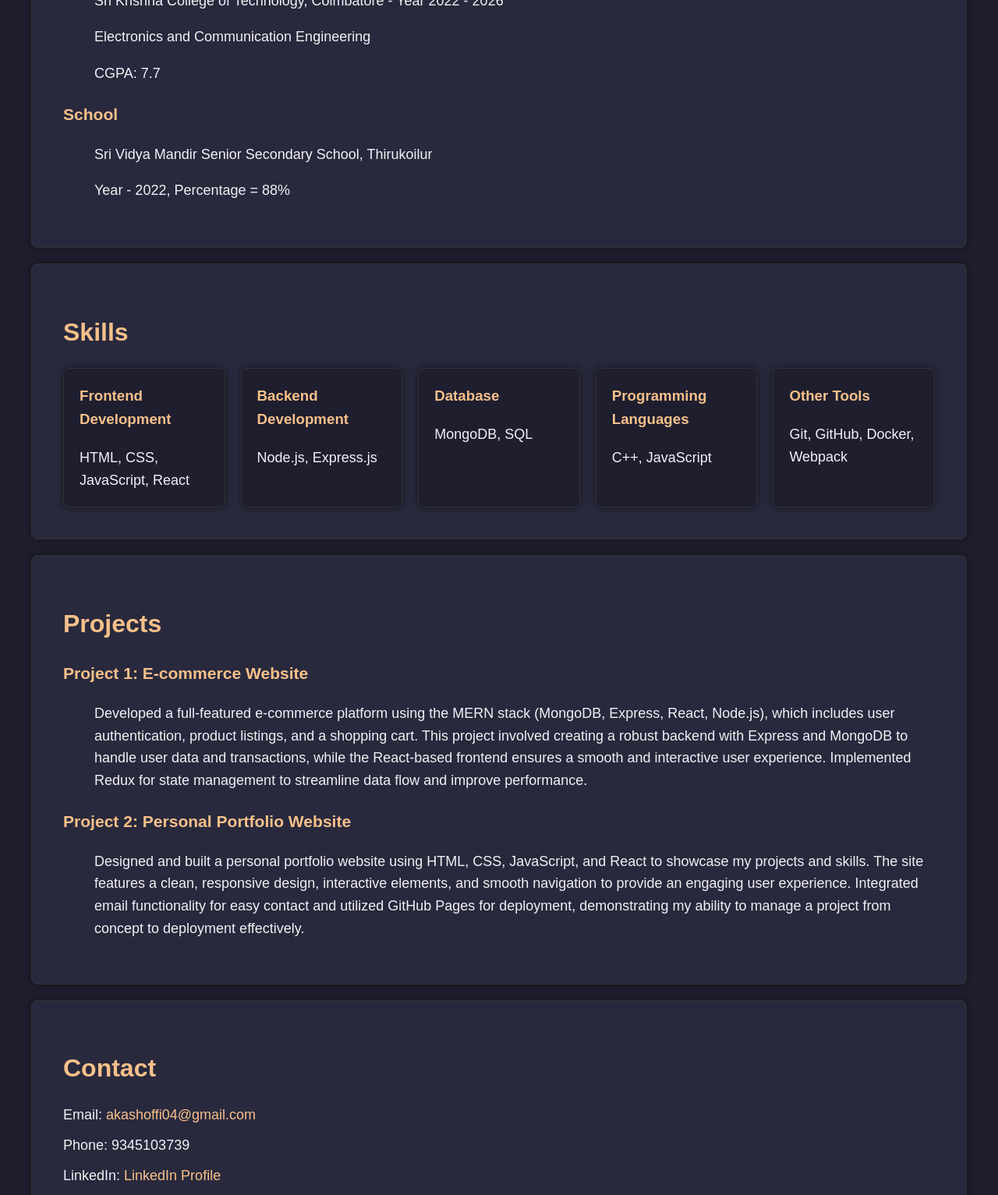
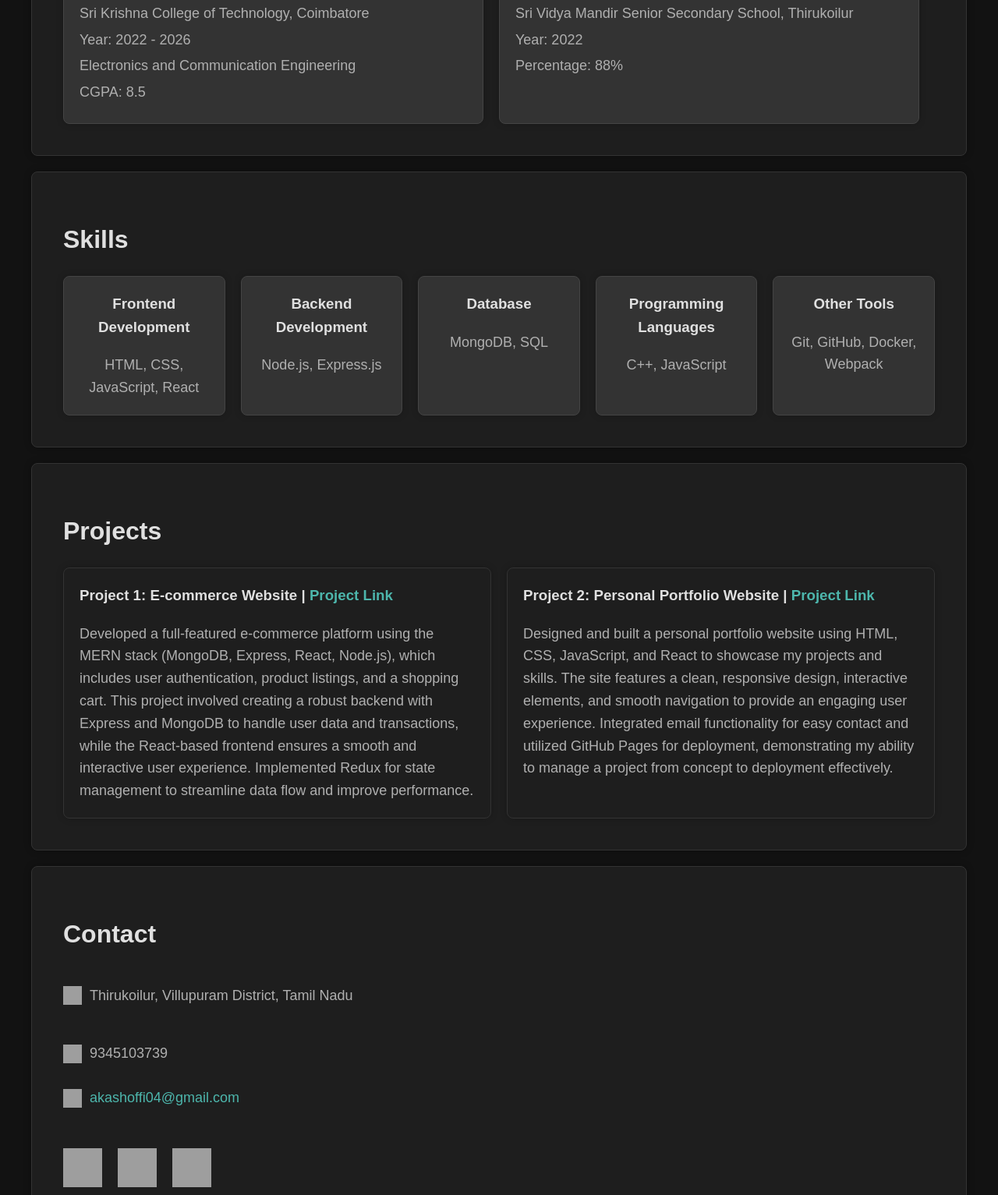
Before and after one commit to AKASH04G/Portfolio, a plain HTML site: page index.html in a window 1280 px wide. Shown: the part 1267-2800 px from the top of the page at 78% size. Drawn offline with Linux system fonts and the light colour scheme; grey boxes are pictures that could not be loaded.

Commit message:
Upadate2

```diff
--- a/index.html
+++ b/index.html
@@ -7,8 +7,8 @@
     <title>Personal Portfolio</title>
     <style>
         body {
-            background-color: #1e1e2f;
-            color: #f0f0f5;
+            background-color: #121212;
+            color: #e0e0e0;
             font-family: Arial, sans-serif;
             margin: 0;
             padding: 0;
@@ -22,7 +22,7 @@
         }
 
         .navbar {
-            background-color: #2c3e50;
+            background-color: #1f1f1f;
             padding: 15px;
             position: sticky;
             top: 0;
@@ -31,17 +31,17 @@
             display: flex;
             justify-content: space-between;
             align-items: center;
-            box-shadow: 0 4px 8px rgba(0, 0, 0, 0.1);
+            box-shadow: 0 4px 8px rgba(0, 0, 0, 0.2);
         }
 
         .navbar-logo {
             font-size: 24px;
             font-weight: bold;
-            color: #f7c08a;
+            color: #e0e0e0;
         }
 
         .navbar a {
-            color: #f0f0f5;
+            color: #e0e0e0;
             text-decoration: none;
             padding: 10px 15px;
             margin: 0 10px;
@@ -50,8 +50,8 @@
         }
 
         .navbar a:hover {
-            background-color: #575757;
-            color: #f7c08a;
+            background-color: #333;
+            color: #ffffff;
             border-radius: 5px;
         }
 
@@ -59,32 +59,28 @@
             border: 1px solid #333;
             padding: 40px;
             margin-bottom: 20px;
-            background-color: #29293d;
+            background-color: #1e1e1e;
             border-radius: 8px;
-            box-shadow: 0 0 10px rgba(0, 0, 0, 0.5);
+            box-shadow: 0 0 10px rgba(0, 0, 0, 0.3);
         }
 
-        h1,
-        h2,
-        h3 {
+        h1, h2, h3 {
             margin-bottom: 20px;
-            color: #f7c08a;
+            color: #e0e0e0;
         }
 
-        p,
-        li,
-        dd,
-        dt {
+        p, li, dd, dt {
             font-size: 18px;
+            color: #b0b0b0;
         }
 
         a {
             text-decoration: none;
-            color: #f7c08a;
+            color: #4db6ac;
         }
 
         a:hover {
-            text-decoration: underline;
+            text-decoration: none;
         }
 
         ul {
@@ -96,8 +92,7 @@
             margin-bottom: 10px;
         }
 
-        .contact ul,
-        .social-media ul {
+        .contact ul, .social-media ul {
             padding-left: 0;
         }
 
@@ -110,7 +105,7 @@
             width: 150px;
             height: 150px;
             margin-right: 20px;
-            background-color: #444;
+            background-color: #333;
             border-radius: 50%;
             overflow: hidden;
         }
@@ -122,7 +117,7 @@
         }
 
         .highlight {
-            color: #f7c08a;
+            color: #4db6ac;
             font-weight: bold;
         }
 
@@ -133,34 +128,130 @@
             align-items: flex-start;
         }
 
-        .skills-grid {
-            display: grid;
-            grid-template-columns: repeat(auto-fit, minmax(200px, 1fr));
+        .skills-container {
+            display: flex;
+            flex-wrap: wrap;
             gap: 20px;
+            justify-content: space-between;
         }
 
         .skill-box {
-            background-color: #1e1e2f;
+            background-color: #333;
             padding: 20px;
-            border: 1px solid #333;
+            border: 1px solid #444;
             border-radius: 8px;
-            box-shadow: 0 0 10px rgba(0, 0, 0, 0.5);
+            box-shadow: 0 0 10px rgba(0, 0, 0, 0.2);
             transition: transform 0.3s, box-shadow 0.3s;
+            flex: 1;
+            max-width: calc(20% - 20px); /* Adjusting for gap */
+            text-align: center;
         }
 
         .skill-box:hover {
             transform: scale(1.05);
-            box-shadow: 0 0 20px rgba(0, 0, 0, 0.7);
+            box-shadow: 0 0 20px rgba(0, 0, 0, 0.3);
         }
 
         .skill-box h3 {
             margin-top: 0;
-            color: #f7c08a;
+            color: #e0e0e0;
         }
 
         .skill-box p {
             margin: 0;
-            color: #f0f0f5;
+            color: #b0b0b0;
+        }
+
+        .projects-grid {
+            display: grid;
+            grid-template-columns: repeat(auto-fit, minmax(250px, 1fr));
+            gap: 20px;
+        }
+
+        .project-box {
+            background-color: #1e1e1e;
+            padding: 20px;
+            border: 1px solid #333;
+            border-radius: 8px;
+            box-shadow: 0 0 10px rgba(0, 0, 0, 0.2);
+            transition: transform 0.3s, box-shadow 0.3s;
+        }
+
+        .project-box:hover {
+            transform: scale(1.05);
+            box-shadow: 0 0 20px rgba(0, 0, 0, 0.3);
+        }
+
+        .project-box h3 {
+            margin-top: 0;
+            color: #e0e0e0;
+        }
+
+        .project-box p {
+            margin: 0;
+            color: #b0b0b0;
+        }
+
+        .contact-logo {
+            display: flex;
+            align-items: center;
+            gap: 20px;
+            margin-bottom: 20px;
+        }
+
+        .contact-logo img {
+            width: 50px;
+            height: 50px;
+            transition: transform 0.3s, opacity 0.3s;
+            padding-top: 40px;
+        }
+
+        .contact-logo img:hover {
+            transform: scale(1.1);
+            opacity: 0.8;
+        }
+
+        .contact-info {
+            color: #b0b0b0;
+            font-size: 18px;
+        }
+
+        .contact-info div {
+            margin-bottom: 10px;
+            display: flex;
+            align-items: center;
+            gap: 10px;
+        }
+
+        .contact-info img {
+            width: 24px;
+            height: 24px;
+        }
+        .education-container {
+            display: flex;
+            gap: 20px;
+            flex-wrap: wrap;
+        }
+
+        .education-item {
+            background-color: #333;
+            padding: 20px;
+            border: 1px solid #444;
+            border-radius: 8px;
+            box-shadow: 0 0 10px rgba(0, 0, 0, 0.2);
+            flex: 1;
+            max-width: calc(50% - 20px); /* Adjust width to fit side by side */
+            box-sizing: border-box;
+        }
+
+        .education-item h3 {
+            margin-top: 0;
+            color: #e0e0e0;
+        }
+
+        .education-item p {
+            margin: 5px 0;
+            color: #b0b0b0;
         }
     </style>
 </head>
@@ -169,7 +260,7 @@
     <div class="navbar">
         <div class="navbar-logo">Akash's Portfolio</div>
         <div>
-            <a href="#intro">Intro</a>
+
             <a href="#about">About</a>
             <a href="#education">Education</a>
             <a href="#skills">Skills</a>
@@ -192,7 +283,7 @@
         <div class="section about" id="about">
             <h1>About Myself</h1>
             <div class="photo">
-                <img src="path_to_your_image.jpg" alt="Akash's photo">
+                <img src=" Akash.jpg" alt="Akash's photo">
             </div>
             <div class="content">
                 <p>I am Akash G, a dedicated and innovative web developer with a keen interest in creating dynamic and
@@ -212,28 +303,27 @@
 
         <div class="section education" id="education">
             <h1>Education</h1>
-            <dl>
-                <dt>
+            <div class="education-container">
+                <div class="education-item">
                     <h3>College</h3>
-                </dt>
-                <dd>
-                    <p>Sri Krishna College of Technology, Coimbatore - Year 2022 - 2026</p>
+                    <p>Sri Krishna College of Technology, Coimbatore</p>
+                    <p>Year: 2022 - 2026</p>
                     <p>Electronics and Communication Engineering</p>
-                    <p>CGPA: 7.7</p>
-                </dd>
-                <dt>
+                    <p>CGPA: 8.5</p>
+                </div>
+                <div class="education-item">
                     <h3>School</h3>
-                </dt>
-                <dd>
                     <p>Sri Vidya Mandir Senior Secondary School, Thirukoilur</p>
-                    <p>Year - 2022, Percentage = 88%</p>
-                </dd>
-            </dl>
+                    <p>Year: 2022</p>
+                    <p>Percentage: 88%</p>
                 </div>
+            </div>
+        </div>
+
 
         <div class="section skills" id="skills">
             <h1>Skills</h1>
-            <div class="skills-grid">
+            <div class="skills-container">
                 <div class="skill-box">
                     <h3>Frontend Development</h3>
                     <p>HTML, CSS, JavaScript, React</p>
@@ -259,43 +349,53 @@
 
         <div class="section projects" id="projects">
             <h1>Projects</h1>
-            <dl>
-                <dt>
-                    <h3>Project 1: E-commerce Website</h3>
-                </dt>
-                <dd>Developed a full-featured e-commerce platform using the MERN stack (MongoDB, Express, React, Node.js),
+            <div class="projects-grid">
+                <div class="project-box">
+                    <h3>Project 1: E-commerce Website |<a href="https://github.com/AKASH04G"> Project Link</a></h3>
+                    <p>Developed a full-featured e-commerce platform using the MERN stack (MongoDB, Express, React, Node.js),
                         which includes user authentication, product listings, and a shopping cart. This project involved
                         creating a robust backend with Express and MongoDB to handle user data and transactions, while the
                         React-based frontend ensures a smooth and interactive user experience. Implemented Redux for state
-                    management to streamline data flow and improve performance.</dd>
+                        management to streamline data flow and improve performance.</p>
+                </div>
 
-                <dt>
-                    <h3>Project 2: Personal Portfolio Website</h3>
-                </dt>
-                <dd>Designed and built a personal portfolio website using HTML, CSS, JavaScript, and React to showcase my
+                <div class="project-box">
+                    <h3>Project 2: Personal Portfolio Website |<a href="https://github.com/AKASH04G"> Project Link</a></h3>
+                    <p>Designed and built a personal portfolio website using HTML, CSS, JavaScript, and React to showcase my
                         projects and skills. The site features a clean, responsive design, interactive elements, and smooth
                         navigation to provide an engaging user experience. Integrated email functionality for easy contact and
                         utilized GitHub Pages for deployment, demonstrating my ability to manage a project from concept to
-                    deployment effectively.</dd>
-            </dl>
+                        deployment effectively.</p>
+                </div>
+            </div>
         </div>
 
         <div class="section contact" id="contact">
             <h1>Contact</h1>
-            <ul>
-                <li>Email: <a href="mailto:akashoffi04@gmail.com">akashoffi04@gmail.com</a></li>
-                <li>Phone: 9345103739</li>
-                <li>LinkedIn: <a href="https://www.linkedin.com/in/akash-g-311913258/">LinkedIn Profile</a></li>
-                <li>Location: Thirukoilur, Villupuram District, Tamil Nadu</li>
-            </ul>
-
-            <div class="social-media">
-                <h3>Follow me on social media</h3>
-                <ul>
-                    <li><a href="https://www.linkedin.com/in/akash-g-311913258/">LinkedIn</a></li>
-                    <li><a href="https://github.com/yourusername">GitHub</a></li>
-                    <li><a href="https://twitter.com/yourusername">Twitter</a></li>
-                </ul>
+            <div class="contact-info">
+                <div>
+                    <img src="https://img.icons8.com/material-outlined/24/ffffff/address.png" alt="Address">
+                    <p>Thirukoilur, Villupuram District, Tamil Nadu</p>
+                </div>
+                <div>
+                    <img src="https://img.icons8.com/material-outlined/24/ffffff/phone.png" alt="Phone">
+                    <p>9345103739</p>
+                </div>
+                <div>
+                    <img src="https://img.icons8.com/material-outlined/24/ffffff/email.png" alt="Email">
+                    <a href="https://mail.google.com/mail/u/0/#inbox?compose=CllgCJfqccLLcmBWJKrCrKSTRCwsRjnGgcrLxhFDqvDWQJRzCShSvdqFQQTMsKsGVbFGSbzJLqq">akashoffi04@gmail.com</a><br>
+                </div>
+            </div>
+            <div class="contact-logo">
+                <a href="https://mail.google.com/mail/u/0/#inbox?compose=CllgCJfqccLLcmBWJKrCrKSTRCwsRjnGgcrLxhFDqvDWQJRzCShSvdqFQQTMsKsGVbFGSbzJLqq">
+                    <img src="https://img.icons8.com/material-outlined/40/ffffff/email.png" alt="Email">
+                </a>
+                <a href="https://github.com/AKASH04G">
+                    <img src="https://img.icons8.com/material-outlined/40/ffffff/github.png" alt="GitHub">
+                </a>
+                <a href="https://www.linkedin.com/in/akash-g-311913258/">
+                    <img src="https://img.icons8.com/material-outlined/40/ffffff/linkedin.png" alt="LinkedIn">
+                </a>
             </div>
         </div>
     </div>
```
Lines whose indentation alone changed are shown as unchanged.
